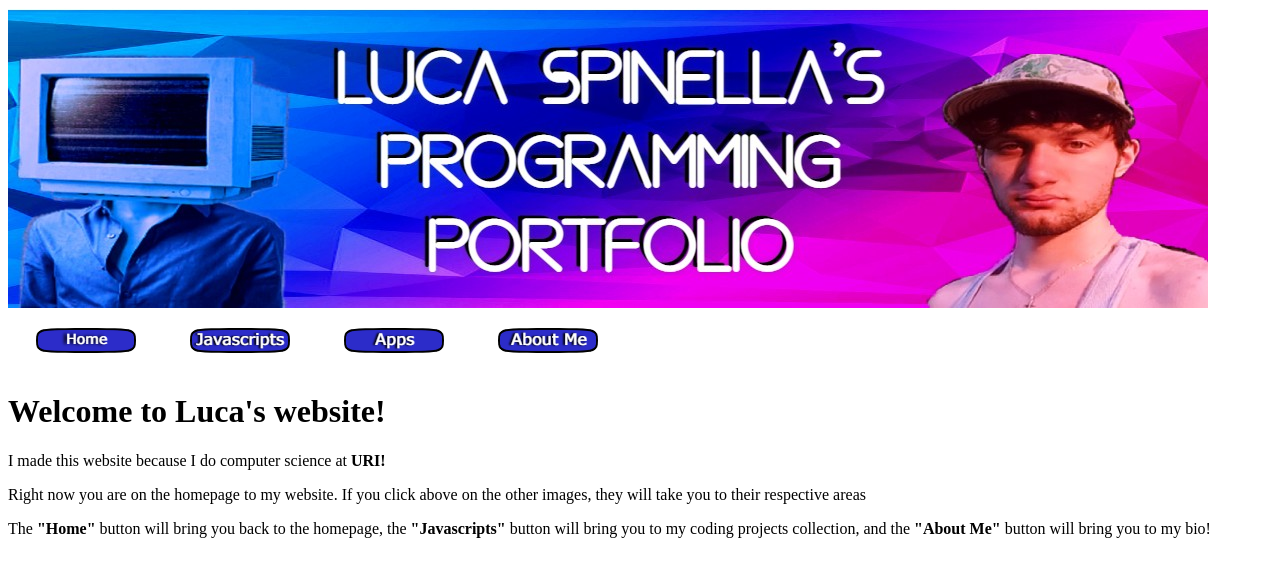
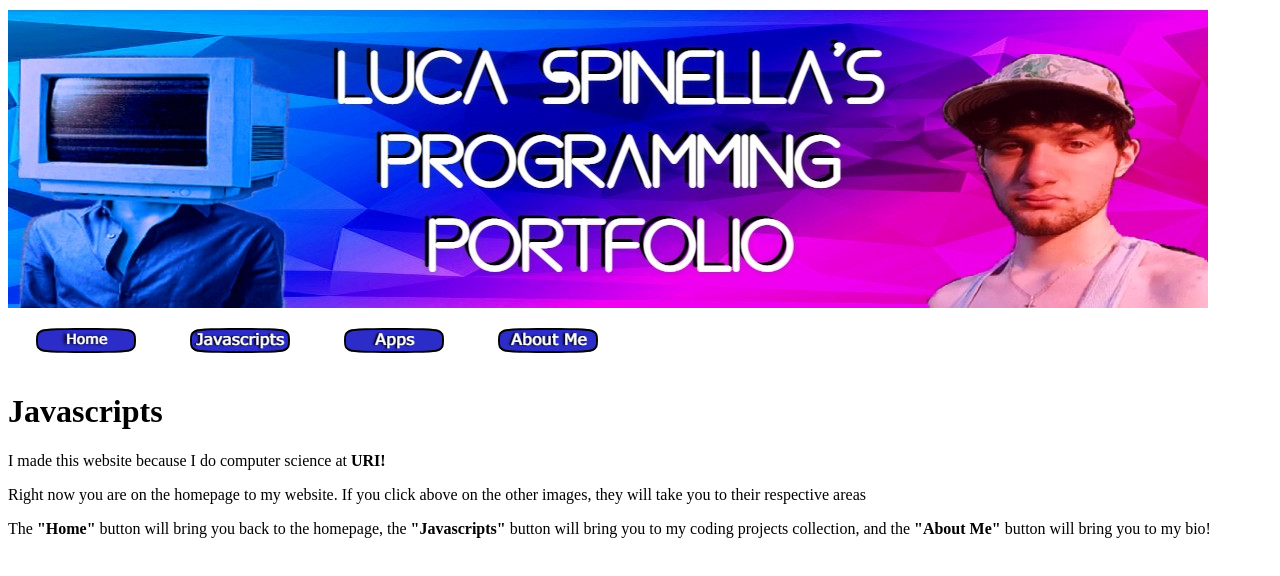
Before and after one commit to lucaspinella03/.portfolio.io, a plain HTML site: page java.html in a window 1280 px wide. Drawn offline with Linux system fonts and the light colour scheme.

Commit message:
Update java.html

```diff
--- a/java.html
+++ b/java.html
@@ -17,7 +17,7 @@
     </head>
     <body>
 
-<h1>Welcome to Luca's website!</h1>
+<h1>Javascripts</h1>
         <p>I made this website because I do computer science at <strong>URI!</strong></p>
 <p>Right now you are on the homepage to my website. If you click above on the other images, they will take you to their respective areas</p>
         <p>The <strong>"Home"</strong> button will bring you back to the homepage, the <strong>"Javascripts"</strong> button will bring you to my coding projects collection, and the <strong>"About Me"</strong> button will bring you to my bio!</p>
```
